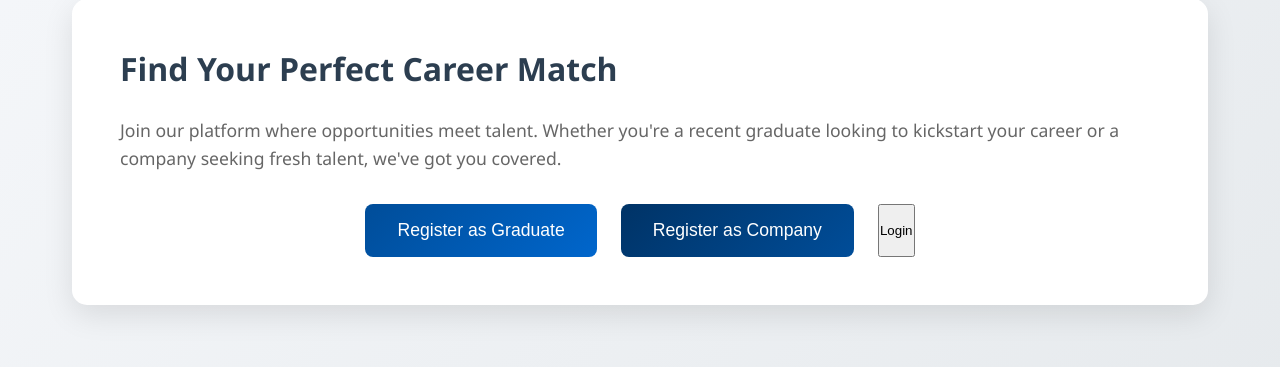
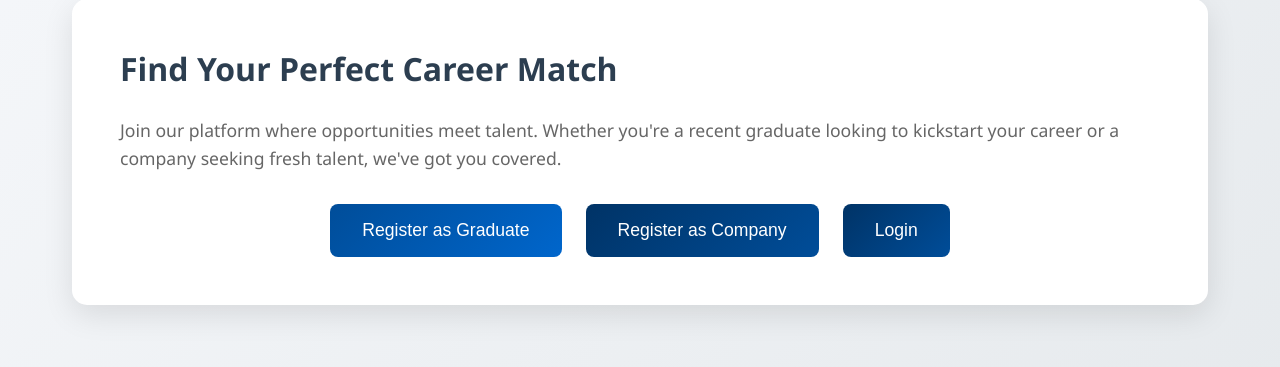
Before and after one commit to zzuhriii/FYPGroup10, a PHP site: page / in a window 1280 px wide. Shown: the part 129-496 px from the top of the page. Run offline with PHP 8.4, Linux system fonts and the light colour scheme; a user stored in the database is signed in.

Commit message:
Update index.css

```diff
--- a/Website/css/index.css
+++ b/Website/css/index.css
@@ -105,6 +105,26 @@ main {
     box-shadow: 0 5px 15px rgba(0, 77, 153, 0.3);
 }
 
+.login-btn {
+    padding: 1rem 2rem;
+    font-size: 1.1rem;
+    color: white;
+    border: none;
+    border-radius: 8px;
+    cursor: pointer;
+    transition: transform 0.3s ease, box-shadow 0.3s ease;
+    text-decoration: none;
+    opacity: 0;
+    animation: fadeIn 0.8s ease-out forwards;
+    background: linear-gradient(135deg, #003366, #004d99);
+    animation-delay: 1.4s;
+}
+
+.login-btn:hover {
+    transform: translateY(-3px);
+    box-shadow: 0 5px 15px rgba(0, 77, 153, 0.3);
+}
+
 @keyframes slideDown {
     from {
         transform: translateY(-100%);
```
